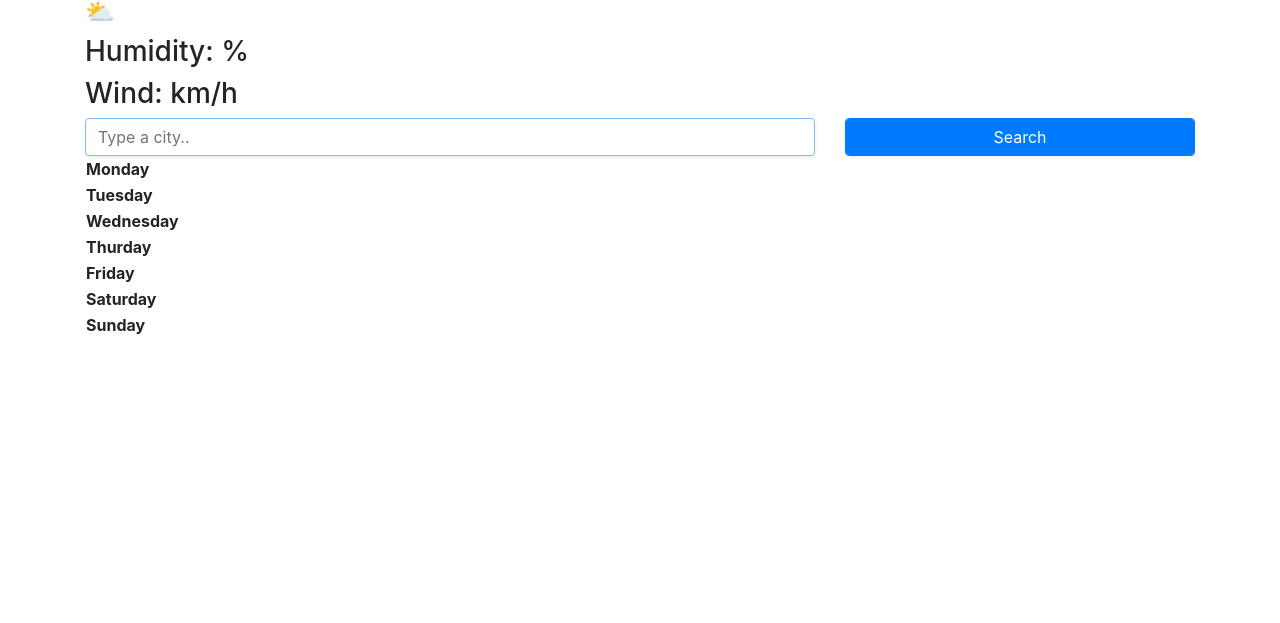
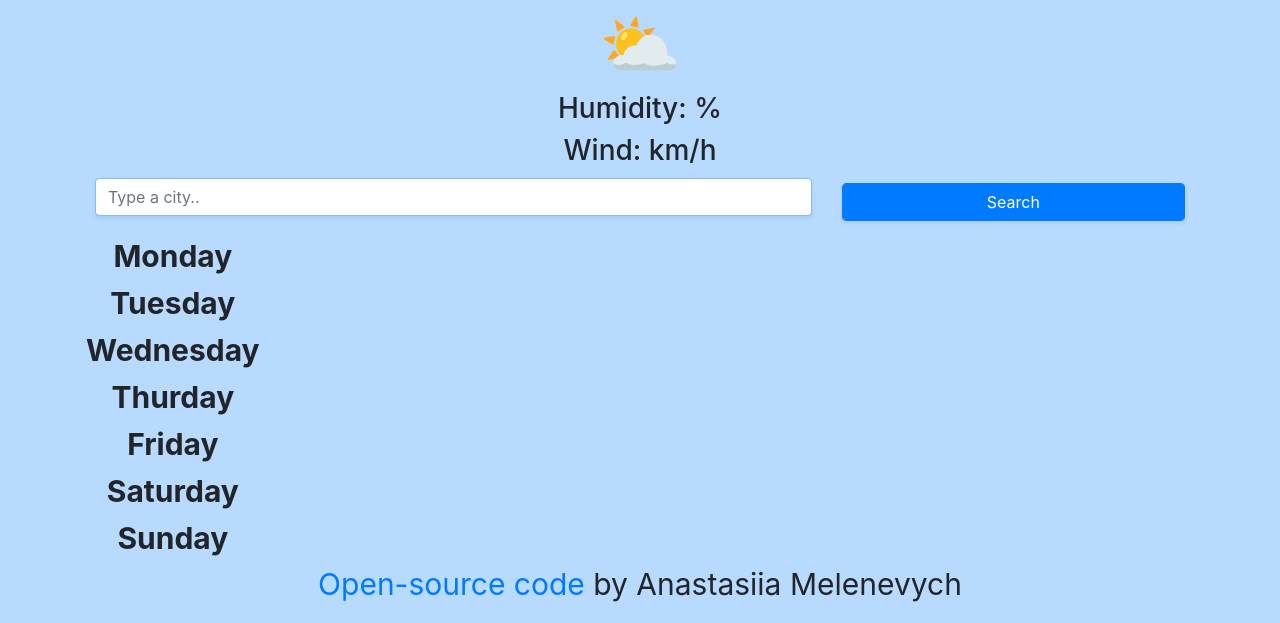
Before and after one commit to AnastasiiaYaM/Anastasiia-s-weather-project, a website built with Parcel: page index.html in a window 1280 px wide. Shown: the part 221-844 px from the top of the page. Before the commit the page ends 800 px from the top, so only its background shows below. Built offline with nearby package versions, Linux system fonts and the light colour scheme; no server answers.

Commit message:
Upgraded script, styles files etc.

```diff
--- a/index.html
+++ b/index.html
@@ -10,7 +10,7 @@
       crossorigin="anonymous"
     />
     <script src="https://unpkg.com/axios/dist/axios.min.js"></script>
-    <link href="src/styles.css" />
+  <link rel="stylesheet" href="styles.css" />
   </head>
   <body>
       <div class="alert alert-primary" role="alert">
@@ -65,6 +65,7 @@
               </table>
 
             </span>
-      <script src="src/index.js"></script>
+            <p><a href="https://www.netlify.com">Open-source code</a> by Anastasiia Melenevych</p>
+      <script src="script.js"></script>
   </body>
 </html>
```
Also changed, not shown: script.js (renamed from src/index.js), styles.css (line endings or trailing spaces).
